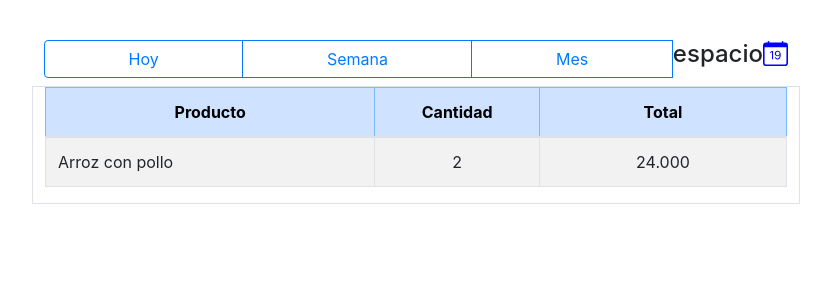
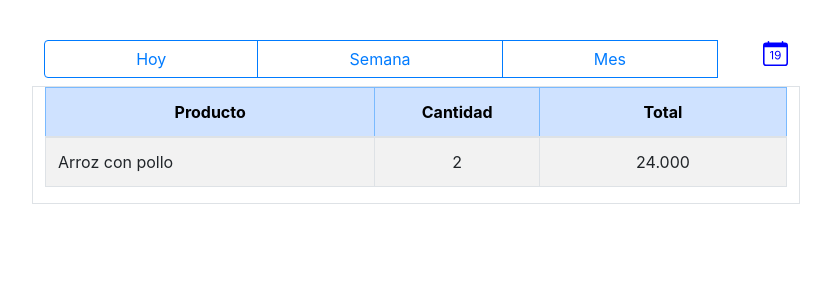
Before and after one commit to DJulieth19/EasyBill, a PHP site: page /Administrador/ConsultaVentas/Ventas.php?nombre=1 in a window 1280 px wide. Shown: the part 64-364 px from the top of the page, without its empty margins (224-1055 px from the left). Run offline with PHP 8.4, Linux system fonts and the light colour scheme; data that the repository does not hold is empty.

Commit message:
Update Ventas.php

```diff
--- a/Administrador/ConsultaVentas/Ventas.php
+++ b/Administrador/ConsultaVentas/Ventas.php
@@ -70,7 +70,7 @@
 		  <button type="button" class="btn btn-outline-primary">Hoy</button>
 		  <button type="button" class="btn btn-outline-primary">Semana</button>
 		  <button type="button" class="btn btn-outline-primary">Mes</button>
-		  <h4 class="white"> espacio </h4>
+		  <h4 class="white">&nbsp &nbsp &nbsp &nbsp </h4>
 		  <a>
 		      <svg xmlns="http://www.w3.org/2000/svg" color="blue" width="25" height="25" fill="currentColor" class="bi bi-calendar-date" viewBox="0 0 16 16">
 			<path d="M6.445 11.688V6.354h-.633A12.6 12.6 0 0 0 4.5 7.16v.695c.375-.257.969-.62 1.258-.777h.012v4.61h.675zm1.188-1.305c.047.64.594 1.406 1.703 1.406 1.258 0 2-1.066 2-2.871 0-1.934-.781-2.668-1.953-2.668-.926 0-1.797.672-1.797 1.809 0 1.16.824 1.77 1.676 1.77.746 0 1.23-.376 1.383-.79h.027c-.004 1.316-.461 2.164-1.305 2.164-.664 0-1.008-.45-1.05-.82h-.684zm2.953-2.317c0 .696-.559 1.18-1.184 1.18-.601 0-1.144-.383-1.144-1.2 0-.823.582-1.21 1.168-1.21.633 0 1.16.398 1.16 1.23z"></path>
```
